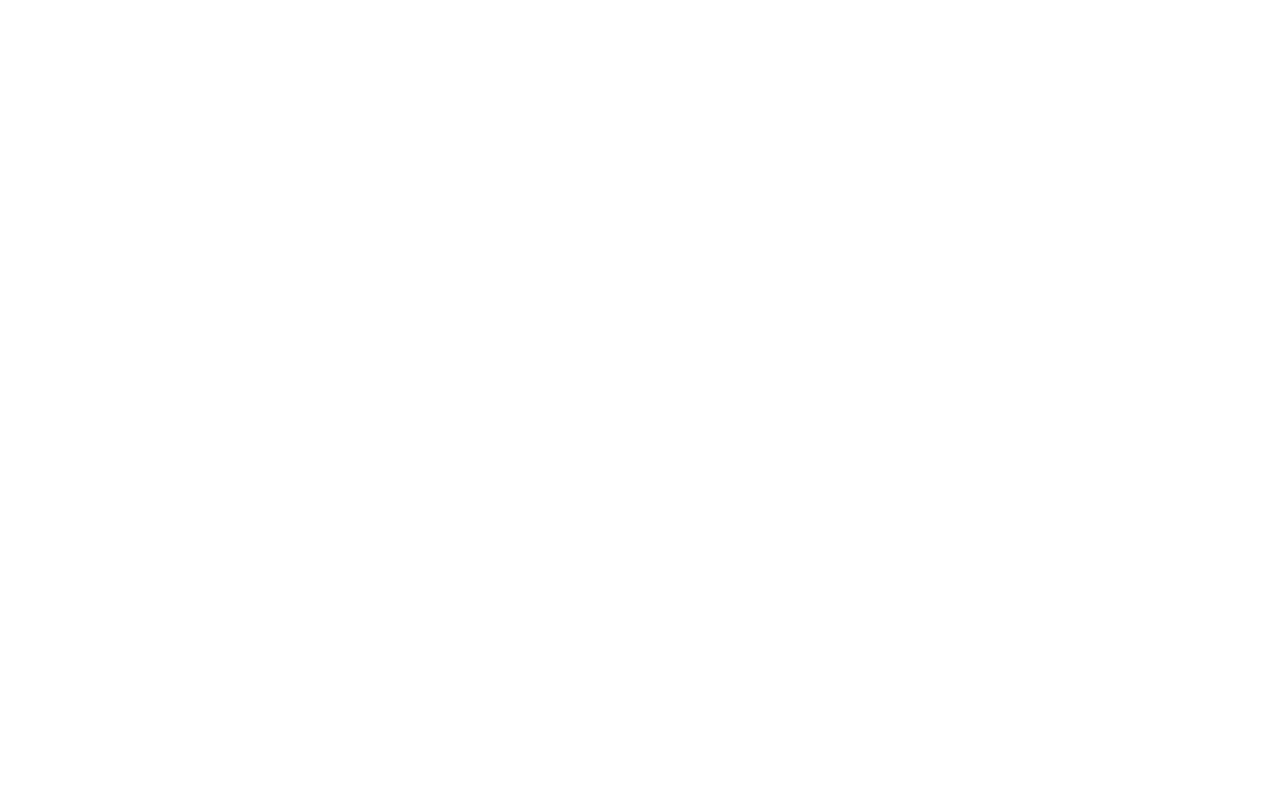
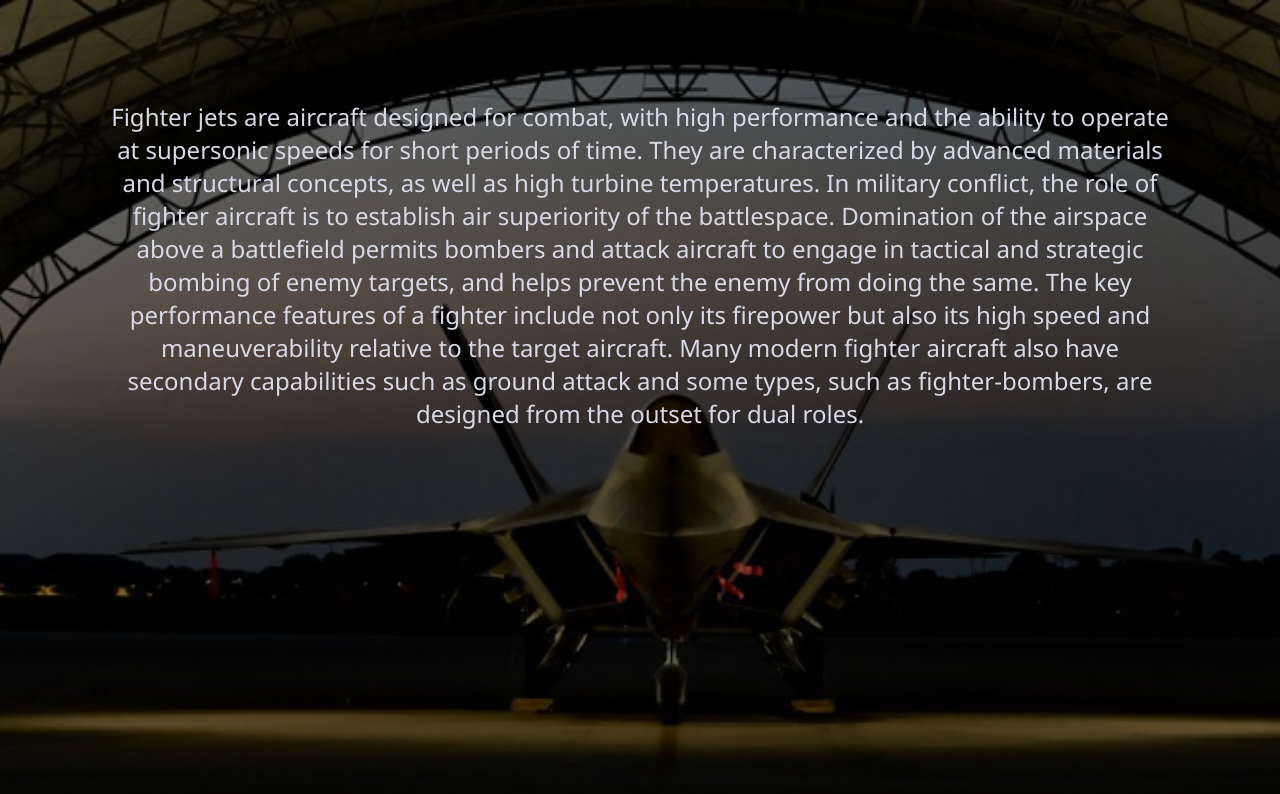
Before and after one commit to abds059/PROJECT-02, a plain HTML site: page fighterjets.html in a window 1280 px wide. Drawn offline with Linux system fonts and the light colour scheme.

Commit message:
Second commit

```diff
--- a/fighterjets.css
+++ b/fighterjets.css
@@ -2,3 +2,23 @@ body{
     margin: 0;
     padding: 0;
 }
+
+body{
+    background-image: linear-gradient(rgba(0, 0, 0, 0.5), rgba(0, 0, 0, 0.5)), url("Images/f22fighter.jpg");
+    background-size: cover;
+    background-position: center center;
+    background-repeat: no-repeat;
+    background-attachment: fixed;
+}
+
+div{
+    text-align: center;
+    color: rgb(216, 217, 230);
+    font-family: 'Segoe UI', Tahoma, Geneva, Verdana, sans-serif;
+    margin: 100px;
+}
+
+p{
+    font-weight: 500;
+    font-size: 1.5rem;
+}
--- a/fighterjets.html
+++ b/fighterjets.html
@@ -1,11 +1,30 @@
 <!DOCTYPE html>
 <html lang="en">
+
 <head>
     <meta charset="UTF-8">
     <meta name="viewport" content="width=device-width, initial-scale=1.0">
     <title>Fighter Jets</title>
+    <link rel="stylesheet" href="fighterjets.css">
 </head>
+
 <body>
+    <div>
+        <p>
+            Fighter jets are aircraft designed for combat, with high performance and the ability to operate at
+            supersonic speeds for short periods of time. They are characterized by advanced materials and structural
+            concepts, as well as high turbine temperatures.
+            In military conflict, the role of fighter aircraft is to establish air superiority of the
+            battlespace. Domination of the airspace above a battlefield permits bombers and attack aircraft to engage in
+            tactical and strategic bombing of enemy targets, and helps prevent the enemy from doing the same.
 
+            The key performance features of a fighter include not only its firepower but also its high speed and
+            maneuverability relative to the target aircraft.
+
+            Many modern fighter aircraft also have secondary capabilities such as ground attack and some types, such as
+            fighter-bombers, are designed from the outset for dual roles.
+        </p>
+    </div>
 </body>
+
 </html>
--- a/style.css
+++ b/style.css
@@ -5,7 +5,7 @@ body {
 }
 
 body {
-  background-image: url("Images/F16bgimg.jpg");
+  background-image:  linear-gradient(rgba(0, 0, 0, 0.2), rgba(0, 0, 0, 0.2)), url("Images/F16bgimg.jpg");
   background-size: cover; /* Scale the image to cover the entire area */
   background-position: center center; /* Center the image */
   background-repeat: no-repeat; /* Prevent the image from repeating */
```
Also changed, not shown: Images/f-35fighter.jpg (added), Images/f22fighter.jpg (added).
